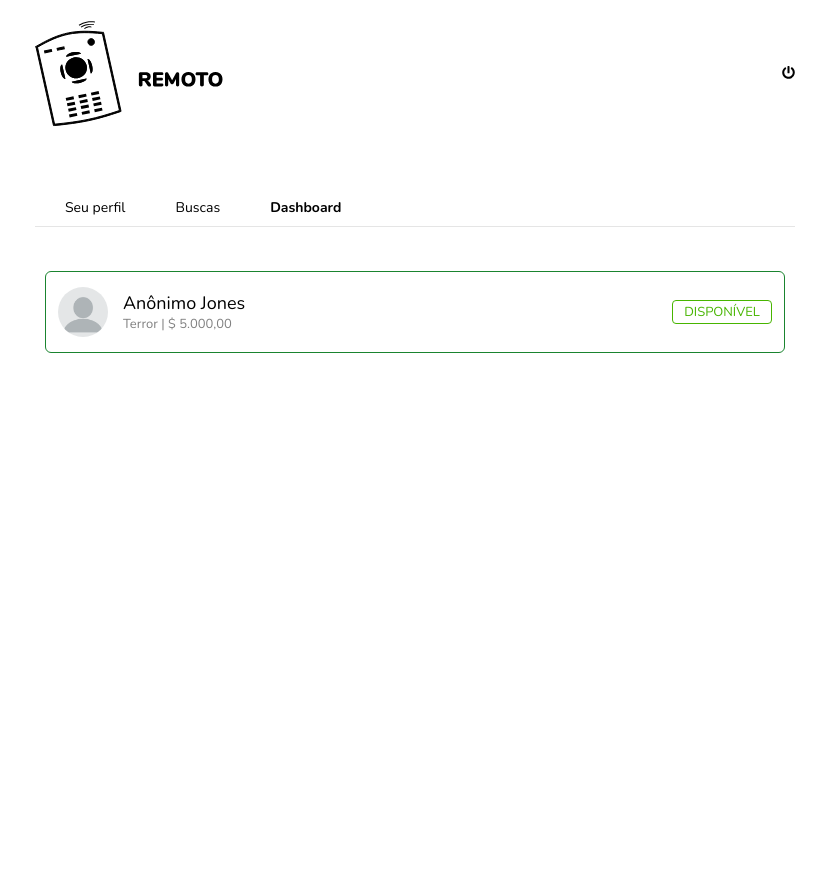
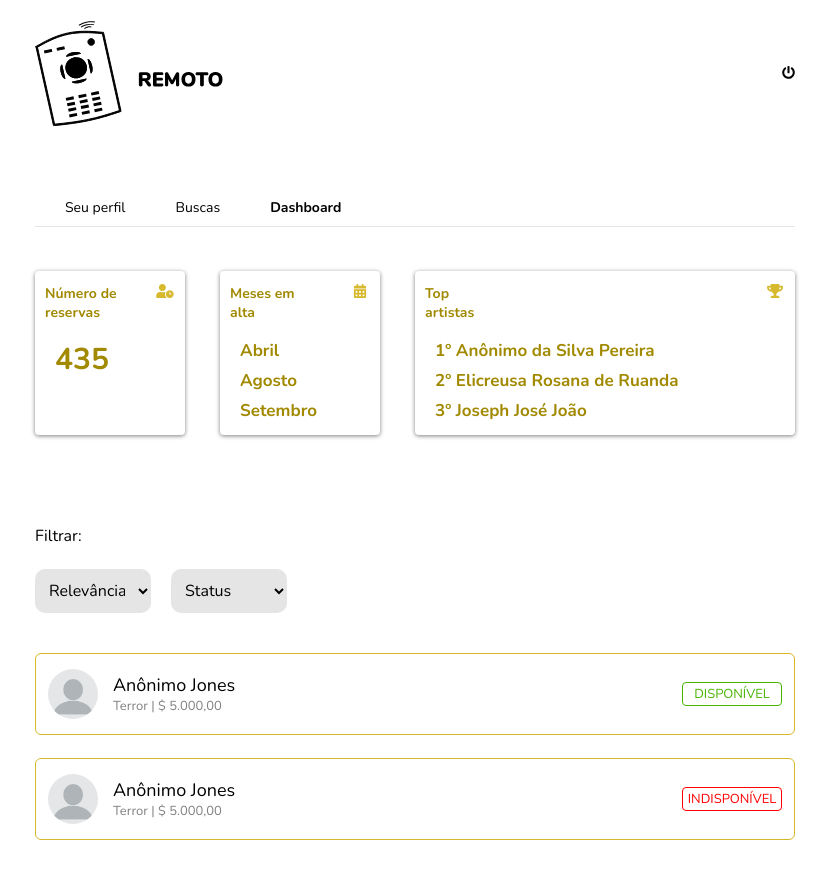
Before and after one commit to cgmbauer/frente_criacoes, a React (Create React App) app: page /dashboard in a window 1280 px wide. Shown: the whole page, without its empty margins (225-1054 px from the left). Before the commit the page ends 800 px from the top, so only its background shows below. Built offline with nearby package versions, Linux system fonts and the light colour scheme.

Commit message:
refactor: pagina Dashboard finalizada

```diff
--- a/src/components/NavBar/styles.js
+++ b/src/components/NavBar/styles.js
@@ -11,7 +11,11 @@ export const NavBarContainer = styled.nav`
   justify-content: flex-start;
 
   padding-bottom: 10px;
-  margin: 70px auto 44px;
+  margin: 40px auto 44px;
+
+  @media (min-width: 600px) {
+    margin: 70px auto 44px;
+  }
 
   &:after {
     content: '';
--- a/src/pages/Dashboard/index.jsx
+++ b/src/pages/Dashboard/index.jsx
@@ -1,5 +1,6 @@
-import React, { useState } from 'react';
+import React from 'react';
 
+import { FaCalendarAlt, FaTrophy, FaUserClock } from 'react-icons/fa';
 import NavBar from '../../components/NavBar';
 import HeaderInterna from '../../components/HeaderInterna';
 
@@ -7,6 +8,11 @@ import DummyImg from '../../assets/profile-dummy.png';
 
 import {
   OffersContainer,
+  StatisticBox,
+  ReservationSection,
+  DateSection,
+  TopSection,
+  FilterBox,
   CardBox,
   CardInformations,
   AvailableSection,
@@ -24,6 +30,52 @@ const Dashboard = () => {
         ]}
       />
 
+      <StatisticBox>
+        <ReservationSection>
+          <div>
+            <h4>Número de reservas</h4>
+            <FaUserClock />
+          </div>
+          <p>435</p>
+        </ReservationSection>
+
+        <DateSection>
+          <div>
+            <h4>Meses em alta</h4>
+            <FaCalendarAlt />
+          </div>
+          <p>Abril</p>
+          <p>Agosto</p>
+          <p>Setembro</p>
+        </DateSection>
+
+        <TopSection>
+          <div>
+            <h4>Top artistas</h4>
+            <FaTrophy />
+          </div>
+          <p>1º Anônimo da Silva Pereira</p>
+          <p>2º Elicreusa Rosana de Ruanda</p>
+          <p>3º Joseph José João</p>
+        </TopSection>
+      </StatisticBox>
+
+      <FilterBox>
+        <h3>Filtrar:</h3>
+
+        <select>
+          <option value="relevancia">Relevância</option>
+          <option value="maior-preco">Maior preço</option>
+          <option value="menor-preco">Menor preço</option>
+        </select>
+
+        <select>
+          <option value="">Status</option>
+          <option value="disponivel">Disponível</option>
+          <option value="indisponivel">Indisponível</option>
+        </select>
+      </FilterBox>
+
       <CardBox>
         <img src={DummyImg} alt="dummy profile logo" />
 
@@ -39,6 +91,22 @@ const Dashboard = () => {
           </AvailableSection>
         </CardInformations>
       </CardBox>
+
+      <CardBox>
+        <img src={DummyImg} alt="dummy profile logo" />
+
+        <CardInformations>
+          <section>
+            <h3>Anônimo Jones</h3>
+
+            <p>Terror | $ 5.000,00</p>
+          </section>
+
+          <AvailableSection isAvailable={false}>
+            <p>INDISPONÍVEL</p>
+          </AvailableSection>
+        </CardInformations>
+      </CardBox>
     </OffersContainer>
   );
 };
--- a/src/pages/Dashboard/styles.js
+++ b/src/pages/Dashboard/styles.js
@@ -2,11 +2,11 @@ import styled, { css } from 'styled-components';
 
 export const OffersContainer = styled.main`
   width: 100%;
-  height: 100vh;
+  height: 100%;
 
   max-width: 800px;
 
-  padding: 10px 20px;
+  padding: 10px 20px 40px;
   margin: 0 auto;
 
   div {
@@ -25,18 +25,257 @@ export const OffersContainer = styled.main`
   }
 `;
 
+export const StatisticBox = styled.section`
+  display: flex;
+  flex-direction: row;
+  justify-content: space-between;
+  align-items: center;
+  flex-wrap: wrap;
+
+  margin: 0 auto;
+`;
+
+export const ReservationSection = styled.section`
+  display: flex;
+  flex-direction: column;
+  height: 164px;
+  min-width: 127px;
+
+  padding: 10px;
+
+  border-radius: 4px;
+
+  box-shadow: 0 1px 4px 0 rgba(0, 0, 0, 0.5);
+
+  @media (min-width: 345px) {
+    width: 40%;
+  }
+
+  @media (min-width: 410px) {
+    max-width: 203px;
+  }
+
+  @media (min-width: 620px) {
+    max-width: 150px;
+  }
+
+  div {
+    width: 100%;
+
+    display: flex;
+    flex-direction: row;
+    justify-content: space-between;
+
+    margin-top: 3px;
+
+    h4 {
+      max-width: 87px;
+
+      font-family: var(--font-family-primary);
+      font-size: 14px;
+      font-weight: 700;
+      color: var(--color-cards-admin);
+    }
+
+    svg {
+      width: 20px;
+      height: 14px;
+
+      color: var(--bg-button);
+    }
+  }
+
+  p {
+    font-family: var(--font-family-primary);
+    font-size: 30px;
+    font-weight: 700;
+    color: var(--color-cards-admin);
+
+    margin: 17px 0 0 10px;
+  }
+`;
+
+export const DateSection = styled.section`
+  display: flex;
+  flex-direction: column;
+  height: 164px;
+  min-width: 127px;
+
+  padding: 10px;
+
+  border-radius: 4px;
+
+  box-shadow: 0 1px 4px 0 rgba(0, 0, 0, 0.5);
+
+  @media (min-width: 345px) {
+    width: 50%;
+  }
+
+  @media (min-width: 410px) {
+    max-width: 203px;
+  }
+
+  @media (min-width: 550px) {
+    max-width: 230px;
+  }
+
+  @media (min-width: 620px) {
+    max-width: 150px;
+  }
+
+  @media (min-width: 665px) {
+    max-width: 160px;
+  }
+
+  div {
+    width: 100%;
+
+    display: flex;
+    flex-direction: row;
+    justify-content: space-between;
+
+    margin-top: 3px;
+
+    h4 {
+      max-width: 87px;
+
+      font-family: var(--font-family-primary);
+      font-size: 14px;
+      font-weight: 700;
+      color: var(--color-cards-admin);
+    }
+
+    svg {
+      width: 20px;
+      height: 14px;
+
+      color: var(--bg-button);
+    }
+  }
+
+  p {
+    font-family: var(--font-family-primary);
+    font-size: 17px;
+    font-weight: 700;
+    color: var(--color-cards-admin);
+
+    margin: 17px 0 0 10px;
+
+    & + p {
+      margin-top: 7px;
+    }
+  }
+`;
+
+export const TopSection = styled.section`
+  display: flex;
+  flex-direction: column;
+  min-width: 100%;
+  height: auto;
+
+  padding: 10px;
+  margin-top: 30px;
+
+  border-radius: 4px;
+
+  box-shadow: 0 1px 4px 0 rgba(0, 0, 0, 0.5);
+
+  @media (min-width: 620px) {
+    min-width: 272px;
+    max-width: 380px;
+    height: 164px;
+
+    margin-top: 0;
+  }
+
+  @media (min-width: 750px) {
+    flex: 1;
+  }
+
+  div {
+    width: 100%;
+
+    display: flex;
+    flex-direction: row;
+    justify-content: space-between;
+
+    margin-top: 3px;
+
+    h4 {
+      max-width: 87px;
+
+      font-family: var(--font-family-primary);
+      font-size: 14px;
+      font-weight: 700;
+      color: var(--color-cards-admin);
+
+      @media (min-width: 620px) {
+        max-width: 47px;
+      }
+    }
+
+    svg {
+      width: 20px;
+      height: 14px;
+
+      color: var(--bg-button);
+    }
+  }
+
+  p {
+    font-family: var(--font-family-primary);
+    font-size: 17px;
+    font-weight: 700;
+    color: var(--color-cards-admin);
+
+    margin: 17px 0 0 10px;
+
+    & + p {
+      margin-top: 7px;
+    }
+  }
+`;
+
+export const FilterBox = styled.section`
+  margin-top: 90px;
+
+  h3 {
+    font-family: var(--font-family-primary);
+    font-weight: 400;
+    font-size: 16px;
+    color: var(--color-primary);
+  }
+
+  select {
+    width: 116px;
+
+    border: none;
+    border-radius: 10px;
+
+    padding: 10px;
+    margin: 22px 20px 0 0;
+
+    background: var(--bg-input);
+
+    font-family: var(--font-family-primary);
+    font-weight: 400;
+    font-size: 16px;
+    color: var(--color-primary);
+  }
+`;
+
 export const CardBox = styled.section`
   display: flex;
   flex-direction: row;
 
   padding: 10px;
-  margin: 40px 10px 0;
+  margin: 40px 0 0;
 
-  border: 1px solid #1a842f;
+  border: 1px solid var(--color-box-cards-gold);
   border-radius: 6px;
 
   & + section {
-    margin: 23px 10px 0;
+    margin: 23px 0 0;
   }
 
   img {
--- a/src/styles/global.js
+++ b/src/styles/global.js
@@ -33,8 +33,11 @@ a {
   --font-family-primary: 'Nunito', 'sans-serif';
   --color-primary: #000;
   --color-secondary: #fff;
+  --color-cards-admin: #A18900;
 
   --color-secondary-cards: #808080;
+  --color-box-cards-green: #1a842f;
+  --color-box-cards-gold: #D6B92D;
 
   --bg-input: #E5E5E5;
   --color-placeholder: #808080;
```
